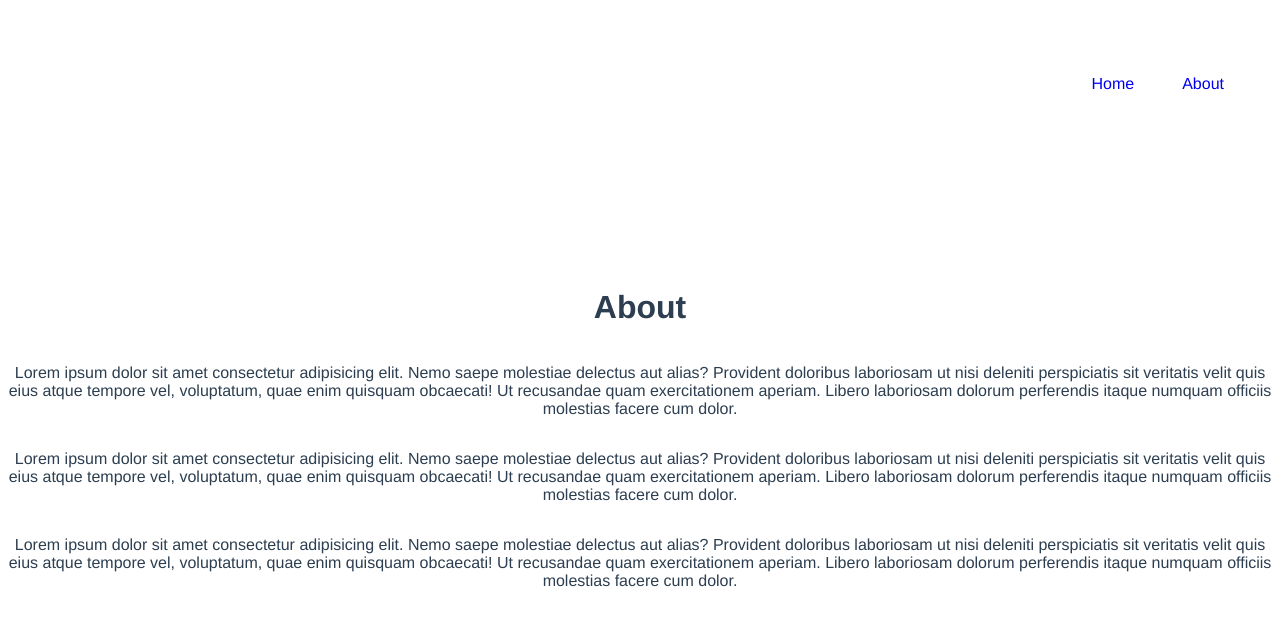
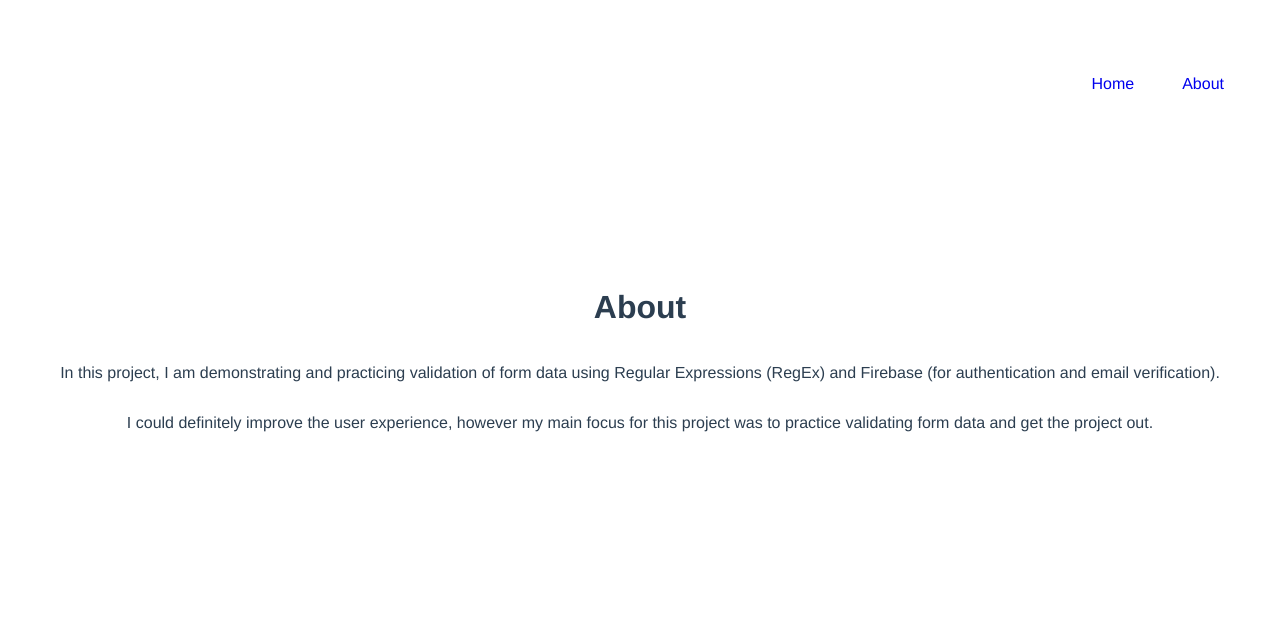
Before and after one commit to jackiewong99/form-validation, a Vue app: page /about in a window 1280 px wide. Shown: the top 626 px of the page. Built offline with nearby package versions, Linux system fonts and the light colour scheme; no server answers; what vuefire would draw is missing.

Commit message:
Replace sample text.

```diff
--- a/src/views/About.vue
+++ b/src/views/About.vue
@@ -2,28 +2,13 @@
   <div class="about">
     <h1>About</h1>
     <p>
-      Lorem ipsum dolor sit amet consectetur adipisicing elit. Nemo saepe
-      molestiae delectus aut alias? Provident doloribus laboriosam ut nisi
-      deleniti perspiciatis sit veritatis velit quis eius atque tempore vel,
-      voluptatum, quae enim quisquam obcaecati! Ut recusandae quam
-      exercitationem aperiam. Libero laboriosam dolorum perferendis itaque
-      numquam officiis molestias facere cum dolor.
+      In this project, I am demonstrating and practicing validation of form data
+      using Regular Expressions (RegEx) and Firebase (for authentication and
+      email verification).
     </p>
     <p>
-      Lorem ipsum dolor sit amet consectetur adipisicing elit. Nemo saepe
-      molestiae delectus aut alias? Provident doloribus laboriosam ut nisi
-      deleniti perspiciatis sit veritatis velit quis eius atque tempore vel,
-      voluptatum, quae enim quisquam obcaecati! Ut recusandae quam
-      exercitationem aperiam. Libero laboriosam dolorum perferendis itaque
-      numquam officiis molestias facere cum dolor.
-    </p>
-    <p>
-      Lorem ipsum dolor sit amet consectetur adipisicing elit. Nemo saepe
-      molestiae delectus aut alias? Provident doloribus laboriosam ut nisi
-      deleniti perspiciatis sit veritatis velit quis eius atque tempore vel,
-      voluptatum, quae enim quisquam obcaecati! Ut recusandae quam
-      exercitationem aperiam. Libero laboriosam dolorum perferendis itaque
-      numquam officiis molestias facere cum dolor.
+      I could definitely improve the user experience, however my main focus for
+      this project was to practice validating form data and get the project out.
     </p>
   </div>
 </template>
```
